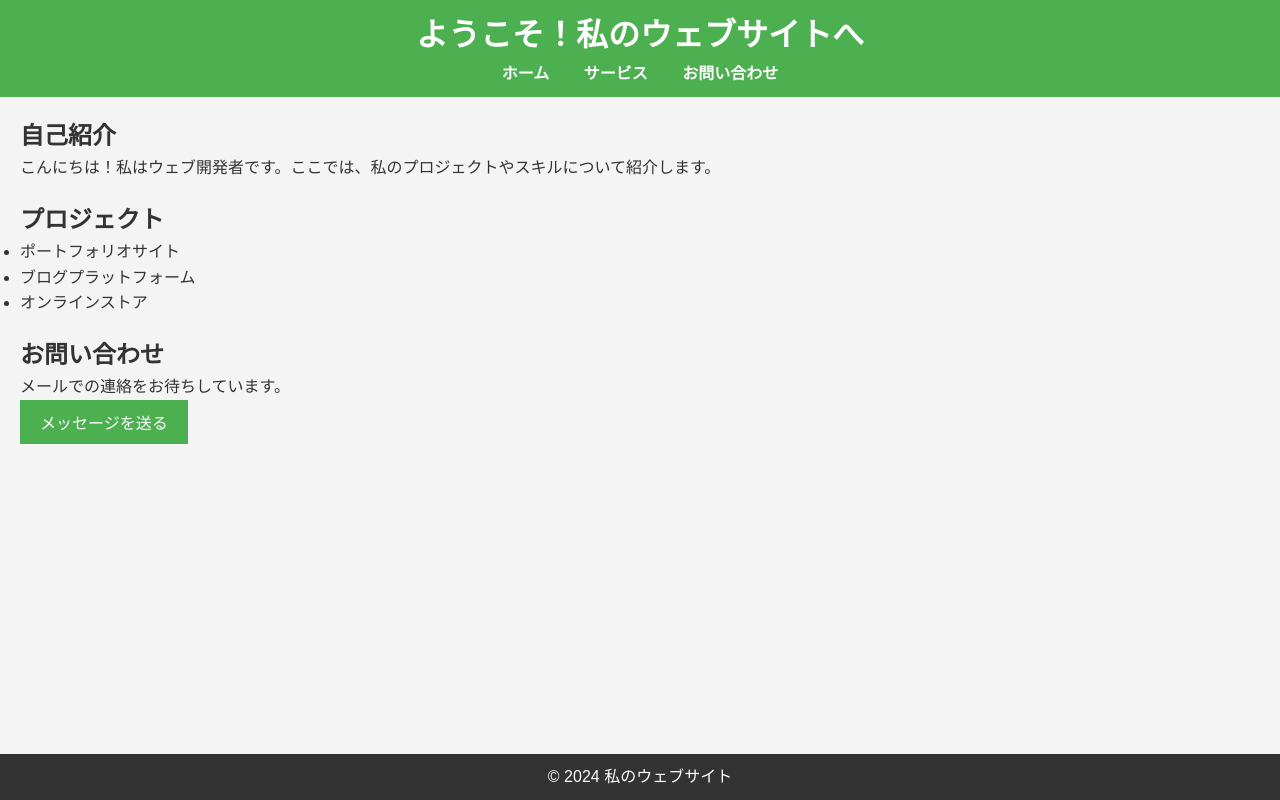
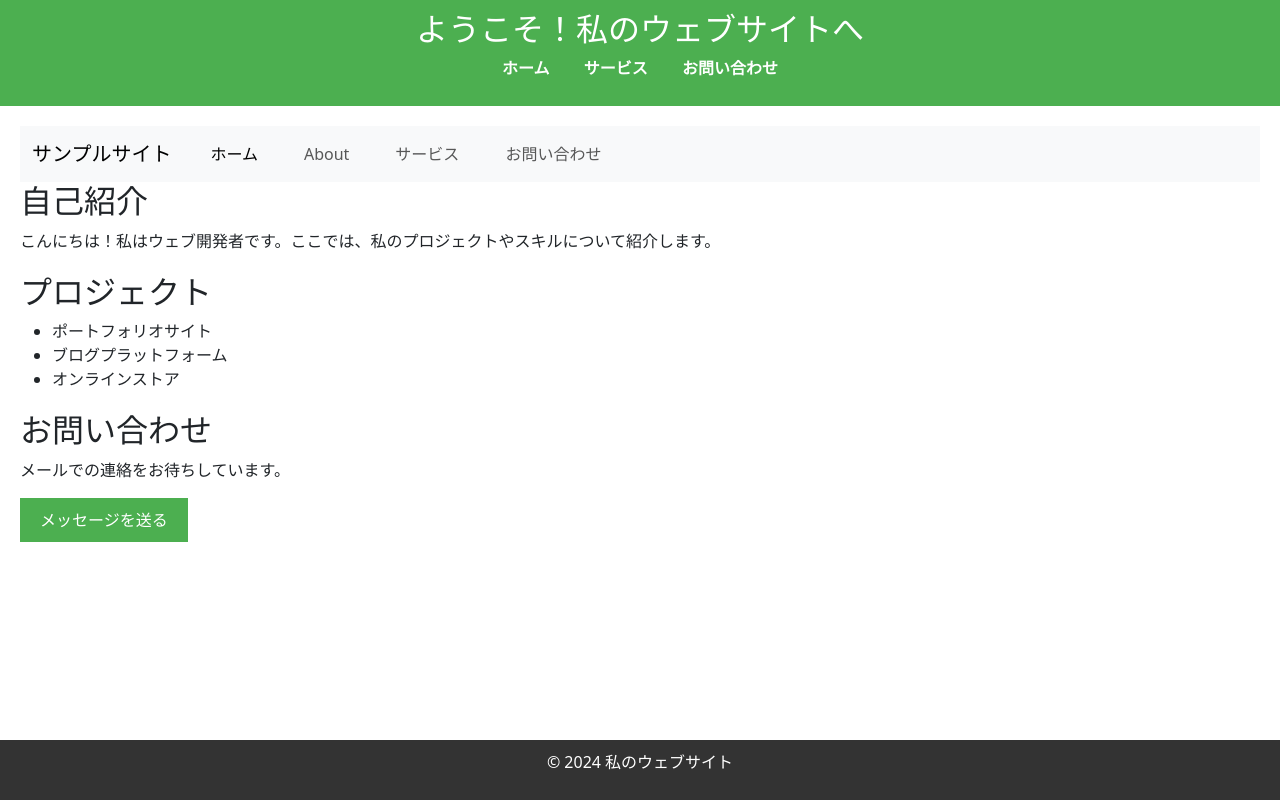
Before and after one commit to Shresthabn24/my-website, a plain HTML site: page index.html in a window 1280 px wide. Drawn offline with nearby package versions, Linux system fonts and the light colour scheme.

Commit message:
Update index.html

```diff
--- a/index.html
+++ b/index.html
@@ -6,6 +6,20 @@
     <meta http-equiv="X-UA-Compatible" content="ie=edge">
     <title>シンプルなウェブサイト</title>
     <link rel="stylesheet" href="style.css">
+
+    <meta charset="UTF-8">
+    <meta name="viewport" content="width=device-width, initial-scale=1.0">
+    <title>サンプル Webサイト</title>
+
+    <!-- 外部CSSのリンク（例: Bootstrapなどを使う場合） -->
+    <link rel="stylesheet" href="https://cdnjs.cloudflare.com/ajax/libs/bootstrap/5.3.0-alpha1/css/bootstrap.min.css">
+
+    <!-- 自分で作成したCSSを使う場合 -->
+    <link rel="stylesheet" href="styles.css">
+
+    <!-- favicon（ブラウザタブに表示されるアイコン） -->
+    <link rel="icon" href="favicon.ico">
+
 </head>
 <body>
     <header>
@@ -20,6 +34,32 @@
     </header>
 
     <main>
+        <!-- ナビゲーションバー（例: Bootstrapを使った簡単なメニュー） -->
+    <nav class="navbar navbar-expand-lg navbar-light bg-light">
+        <div class="container-fluid">
+            <a class="navbar-brand" href="#">サンプルサイト</a>
+            <button class="navbar-toggler" type="button" data-bs-toggle="collapse" data-bs-target="#navbarNav" aria-controls="navbarNav" aria-expanded="false" aria-label="Toggle navigation">
+                <span class="navbar-toggler-icon"></span>
+            </button>
+            <div class="collapse navbar-collapse" id="navbarNav">
+                <ul class="navbar-nav">
+                    <li class="nav-item">
+                        <a class="nav-link active" aria-current="page" href="#">ホーム</a>
+                    </li>
+                    <li class="nav-item">
+                        <a class="nav-link" href="#about">About</a>
+                    </li>
+                    <li class="nav-item">
+                        <a class="nav-link" href="#services">サービス</a>
+                    </li>
+                    <li class="nav-item">
+                        <a class="nav-link" href="#contact">お問い合わせ</a>
+                    </li>
+                </ul>
+            </div>
+        </div>
+    </nav>
+
         <section class="intro">
             <h2>自己紹介</h2>
             <p>こんにちは！私はウェブ開発者です。ここでは、私のプロジェクトやスキルについて紹介します。</p>
```
